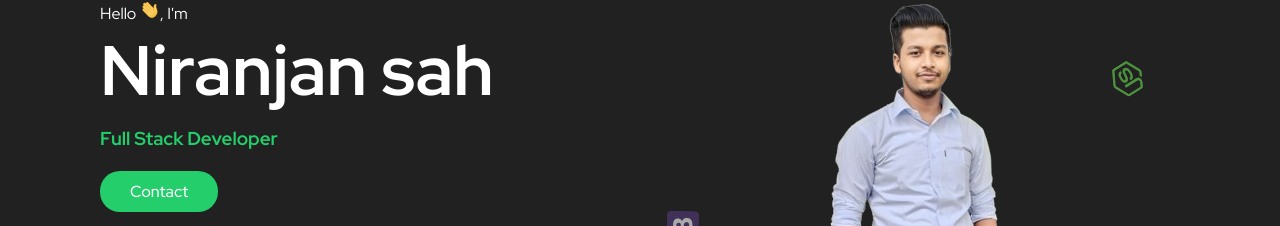
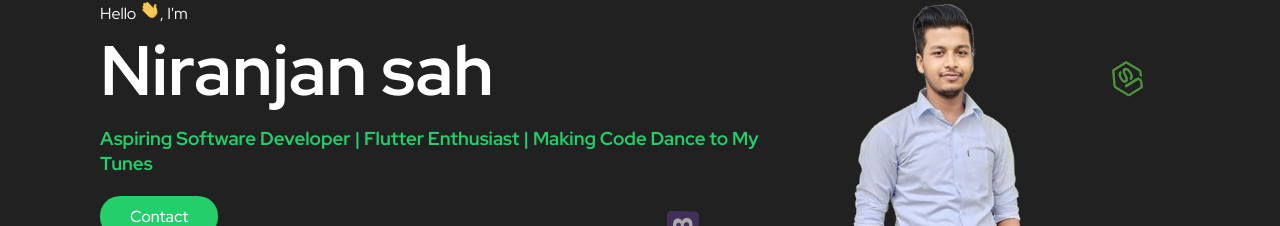
Before and after one commit to niranjansah87/New-Personal-Portfolio, a React (Create React App) app: page / in a window 1280 px wide. Shown: the part 130-356 px from the top of the page. Built offline with nearby package versions, Linux system fonts and the light colour scheme.

Commit message:
updated headline

```diff
--- a/src/components/Hero/Hero.tsx
+++ b/src/components/Hero/Hero.tsx
@@ -21,7 +21,7 @@ export function Hero() {
           <h1>Niranjan sah</h1>
         </ScrollAnimation>
         <ScrollAnimation animateIn="fadeInUp" delay={0.4 * 1000}>
-          <h3>Full Stack Developer </h3>
+          <h3>Aspiring Software Developer | Flutter Enthusiast | Making Code Dance to My Tunes</h3>
         </ScrollAnimation>
         {/* <ScrollAnimation animateIn="fadeInUp" delay={0.6 * 1000}>
           <p className="small-resume">4 Years of Experience</p>
```
